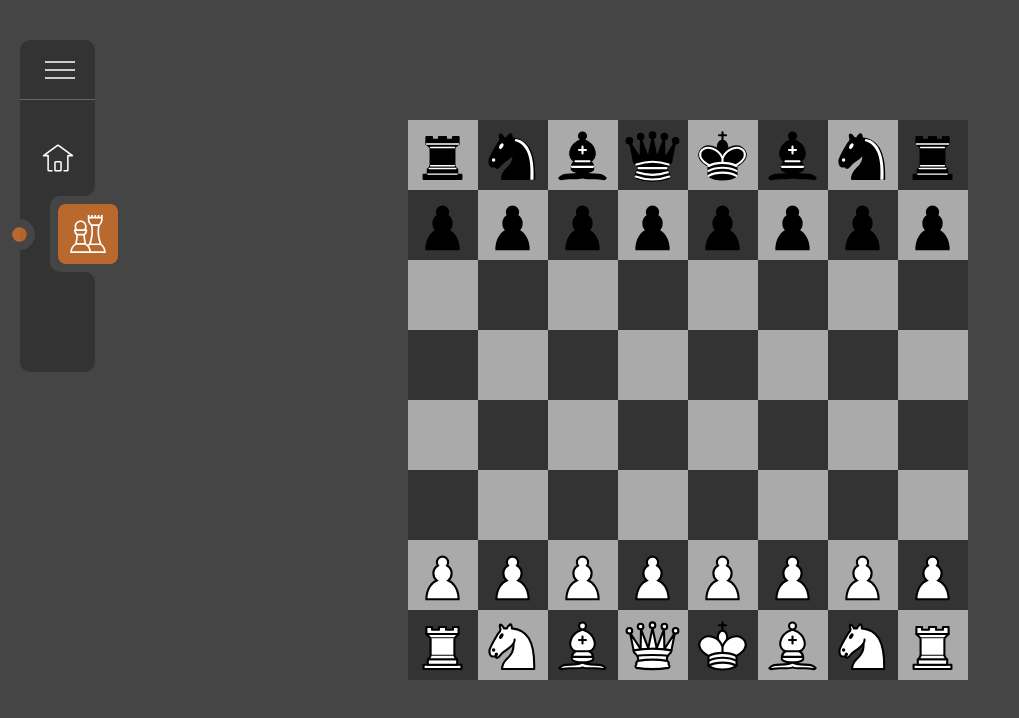
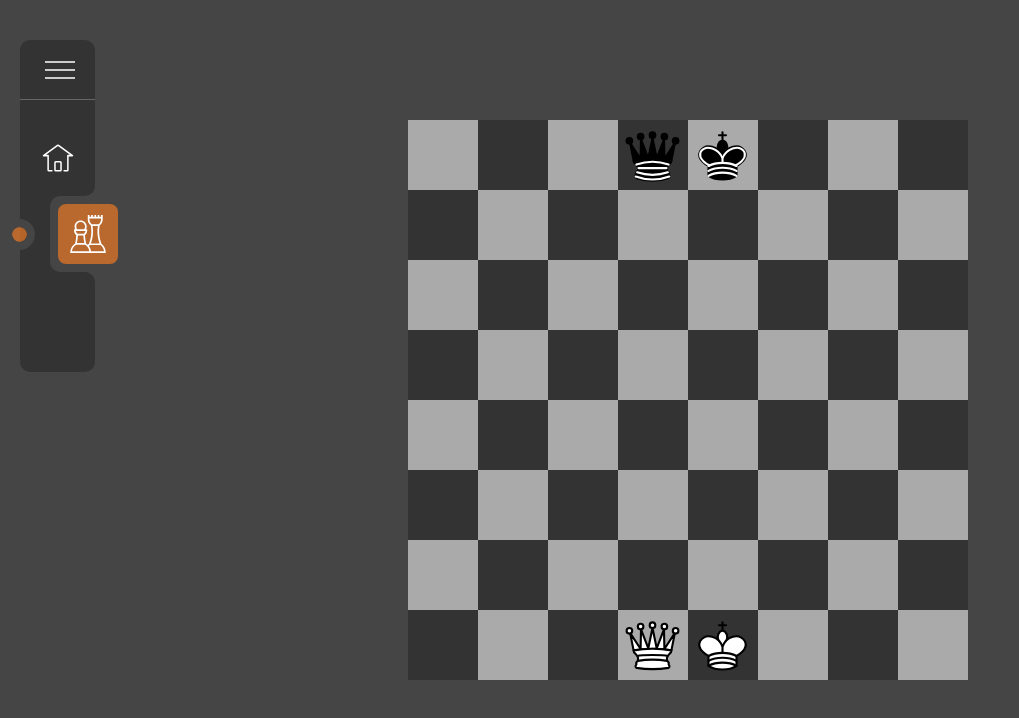
Before and after one commit to Kyryloloshka/Chess-2.0-Next.js, a Next.js app: page /play in a window 1280 px wide. Shown: the top 718 px of the page, without its empty margins (0-1019 px from the left). Built offline with nearby package versions, Linux system fonts and the light colour scheme.

Commit message:
add mate and pat

```diff
--- a/src/components/ChessBoard.tsx
+++ b/src/components/ChessBoard.tsx
@@ -4,13 +4,9 @@ import { Player } from '@/lib/models/Player';
 import React, { useEffect, useState } from 'react';
 import CellComponent from './CellComponent';
 import { Cell } from '@/lib/models/Cell';
+import PawnPromotionModal from './PawnPromotionModal';
+import { FigureNames } from '@/lib/models/figures/Figure';
 import { Colors } from '@/lib/models/Colors';
-import { Figure, FigureNames } from '@/lib/models/figures/Figure';
-import PawnPromotionModal from './PawnPromotionModal';
-import { Queen } from '@/lib/models/figures/Queen';
-import { Rook } from '@/lib/models/figures/Rook';
-import { Bishop } from '@/lib/models/figures/Bishop';
-import { Knight } from '@/lib/models/figures/Knight';
 
 interface ChessBoardProps {
   board: Board;
@@ -23,7 +19,8 @@ const ChessBoard = ({board, setBoard, currentPlayer, swapPlayers}: ChessBoardPro
 	const [selectedCell, setSelectedCell] = useState<Cell>(null!)
 	const [isPawnPromotionModalOpen, setPawnPromotionModalOpen] = useState(false);
 	const [cellToUppendFigure, setCellToUppendFigure] = useState<Cell | null>(null);
-
+	const [isMate, setIsMate] = useState<boolean>(false);
+	const [isPat, setIsPat] = useState<boolean>(false);
 	const openPawnPromotionModal = (cell: Cell) => {
 		setPawnPromotionModalOpen(true);
 		setCellToUppendFigure(cell)
@@ -44,6 +41,11 @@ const ChessBoard = ({board, setBoard, currentPlayer, swapPlayers}: ChessBoardPro
 				setSelectedCell(cell)
 			}
 		}
+		if (board.isMate(currentPlayer.color === Colors.BLACK ? Colors.WHITE : Colors.BLACK)) {
+			setIsMate(true);
+		} else if (board.isPat(currentPlayer.color === Colors.BLACK ? Colors.WHITE : Colors.BLACK)) {
+			setIsPat(true);
+		}
 		if (cell.figure?.name === FigureNames.PAWN && (cell.y === 7 || cell.y === 0)) {
 			openPawnPromotionModal(cell)
 		}
@@ -51,7 +53,6 @@ const ChessBoard = ({board, setBoard, currentPlayer, swapPlayers}: ChessBoardPro
 	useEffect(() => {
 		highlightCells()
 	}, [selectedCell])
-
 	function highlightCells() {
 		board.highlightCells(selectedCell)
 		updateBoard()
@@ -63,6 +64,12 @@ const ChessBoard = ({board, setBoard, currentPlayer, swapPlayers}: ChessBoardPro
 	}
   return (
     <div className="flex-auto justify-center items-center max-w-[80%]">
+			{<div className={`h-full w-full absolute left-0 top-0 text-3xl transition-all text-light-2 font-semibold pointer-events-none tracking-wider ${isMate && "bg-[#00000080]"} z-20 flex-center`}>
+				<span className={`opacity-0 ${isMate && "opacity-100"} transition-all`}>{currentPlayer.color === Colors.WHITE ? "Black win" : "White win"}</span>
+			</div>}
+			{<div className={`h-full w-full absolute left-0 top-0 text-3xl transition-all text-light-2 font-semibold pointer-events-none tracking-wider ${isPat && "bg-[#00000080]"} z-20 flex-center`}>
+				<span className={`opacity-0 ${isPat && "opacity-100"} transition-all`}>Draw</span>
+			</div>}
       <div className="grid grid-rows-8 grid-cols-8 min-w-[200px] max-h-[70vh] mx-auto aspect-square flex-auto select-none">
 				{board.cells.map((row, index) =>
 					<React.Fragment key={index}>
--- a/src/lib/models/Board.ts
+++ b/src/lib/models/Board.ts
@@ -34,6 +34,25 @@ export class Board {
 			}
 		}
 		return false;
+	}
+	public isMate(color: Colors): boolean {
+		return this.isCheck(color) && this.isPat(color)
+	}
+	public isPat(color: Colors):boolean {
+		for (let i = 0; i < 8; i++) {
+			for (let j = 0; j < 8; j++) {
+				const cell = this.getCell(i, j);
+				for (let k = 0; k < 8; k++) {
+					for (let l = 0; l < 8; l++) {
+						const cellMove = this.getCell(k, l);
+						if (cell.figure?.color === color && cell.figure.canMove(cellMove)) {
+							return false;
+						}
+					}
+				}
+			}
+		}
+		return true
 	}
 	public setAllPownsFirstStepToFalse(color: Colors, cellFigure: Cell) {
 		for (let i = 0; i < 8; i++) {
@@ -117,11 +136,7 @@ export class Board {
 		new Rook(Colors.BLACK, this.getCell(7, 0))
 	}
 	public addFigures() {
-		this.addPawns()
 		this.addQueens()
-		this.addKnights()
-		this.addBishops()
 		this.addKings()
-		this.addRooks()
 	}
 }
```
